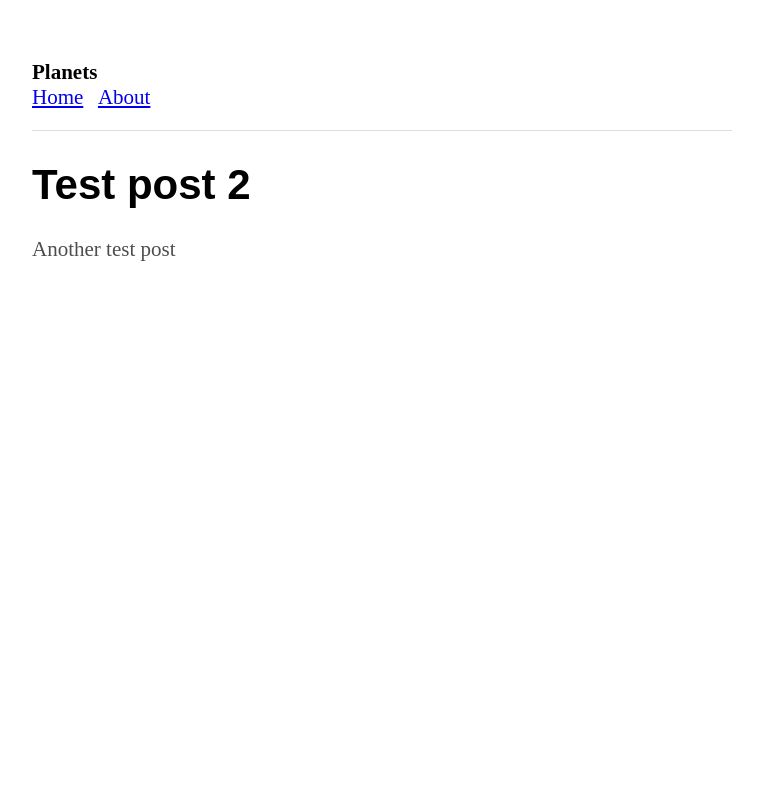
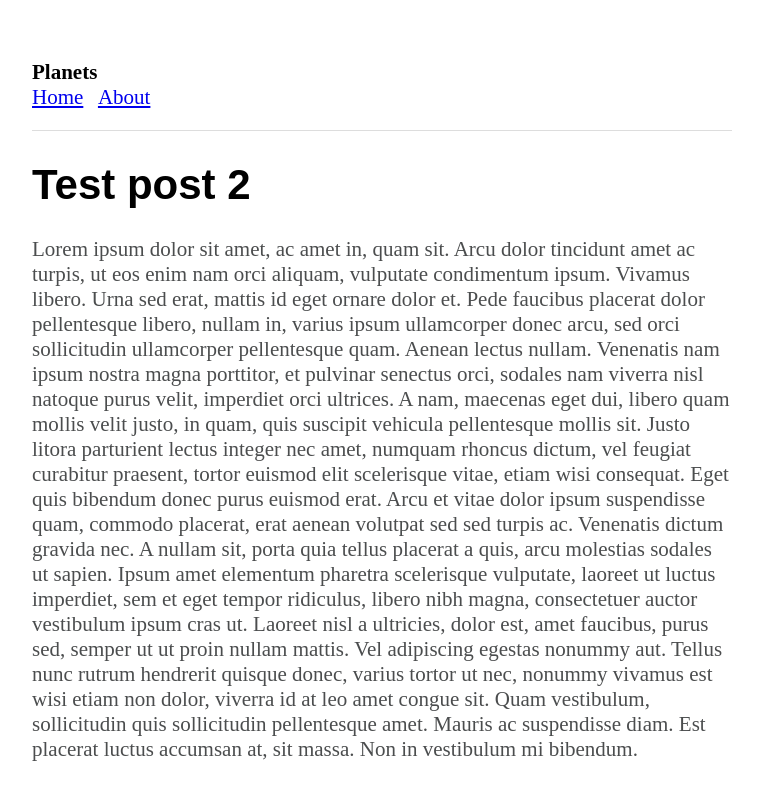
Before and after one commit to ffub/space-habitats, a Jekyll site: the page built from _posts/2016-07-24-test-post-2.markdown, in a window 1280 px wide. Shown: the top 800 px of the page, without its empty margins (258-1019 px from the left). Built offline with Jekyll 4.4.1, drawn with Linux system fonts in a browser that asks for light colours.

Commit message:
Updated Test Post 2

```diff
--- a/_posts/2016-07-24-test-post-2.markdown
+++ b/_posts/2016-07-24-test-post-2.markdown
@@ -3,4 +3,7 @@ title: Test post 2
 date: 2016-07-24 20:54:00 +01:00
 ---
 
-Another test post
+Lorem ipsum dolor sit amet, ac amet in, quam sit. Arcu dolor tincidunt amet ac turpis, ut eos enim nam orci aliquam, vulputate condimentum ipsum. Vivamus libero. Urna sed erat, mattis id eget ornare dolor et. Pede faucibus placerat dolor pellentesque libero, nullam in, varius ipsum ullamcorper donec arcu, sed orci sollicitudin ullamcorper pellentesque quam.
+Aenean lectus nullam. Venenatis nam ipsum nostra magna porttitor, et pulvinar senectus orci, sodales nam viverra nisl natoque purus velit, imperdiet orci ultrices. A nam, maecenas eget dui, libero quam mollis velit justo, in quam, quis suscipit vehicula pellentesque mollis sit. Justo litora parturient lectus integer nec amet, numquam rhoncus dictum, vel feugiat curabitur praesent, tortor euismod elit scelerisque vitae, etiam wisi consequat. Eget quis bibendum donec purus euismod erat.
+Arcu et vitae dolor ipsum suspendisse quam, commodo placerat, erat aenean volutpat sed sed turpis ac. Venenatis dictum gravida nec. A nullam sit, porta quia tellus placerat a quis, arcu molestias sodales ut sapien. Ipsum amet elementum pharetra scelerisque vulputate, laoreet ut luctus imperdiet, sem et eget tempor ridiculus, libero nibh magna, consectetuer auctor vestibulum ipsum cras ut. Laoreet nisl a ultricies, dolor est, amet faucibus, purus sed, semper ut ut proin nullam mattis. Vel adipiscing egestas nonummy aut.
+Tellus nunc rutrum hendrerit quisque donec, varius tortor ut nec, nonummy vivamus est wisi etiam non dolor, viverra id at leo amet congue sit. Quam vestibulum, sollicitudin quis sollicitudin pellentesque amet. Mauris ac suspendisse diam. Est placerat luctus accumsan at, sit massa. Non in vestibulum mi bibendum.
```
